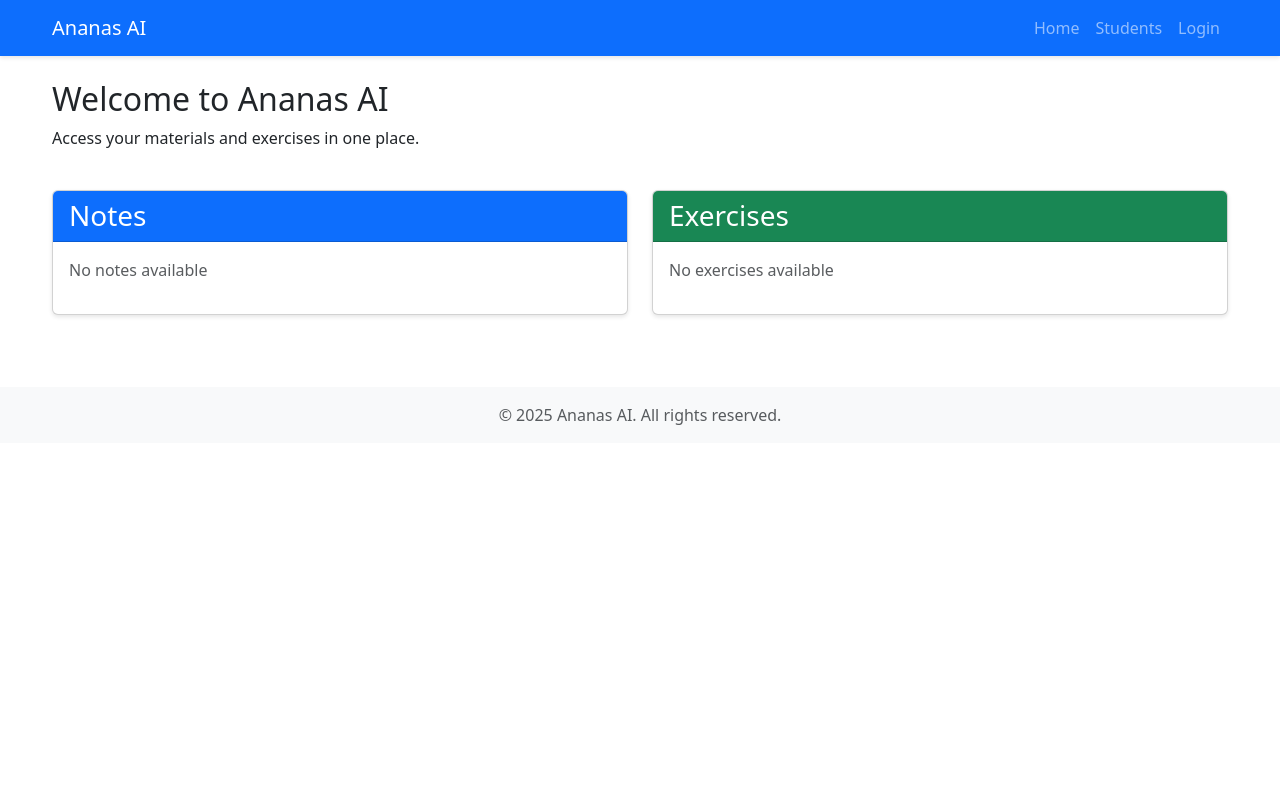
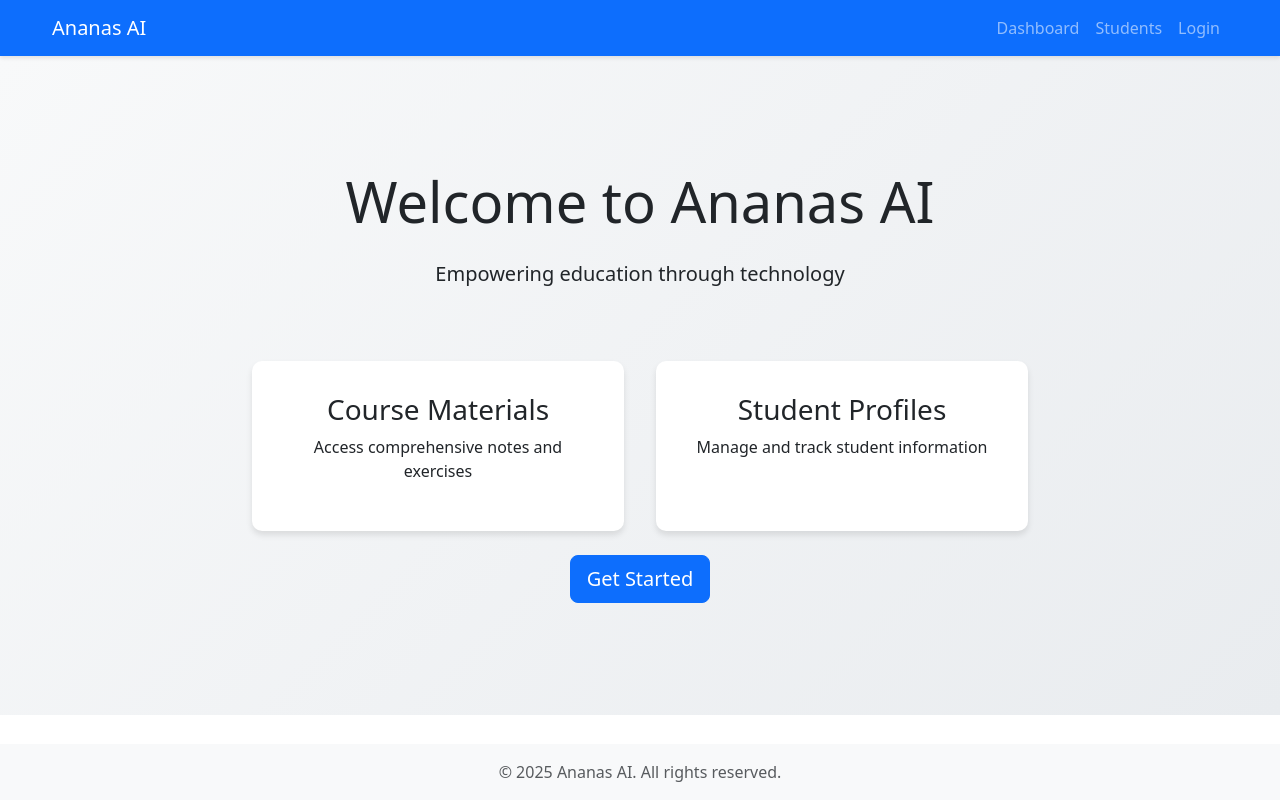
Before and after one commit to MusaBangash/ananas-ai-education, a Flask app: page / in a window 1280 px wide. Run offline with Flask 3, Linux system fonts and the light colour scheme.

Commit message:
Add landing page and reorganize routes

```diff
--- a/app.py
+++ b/app.py
@@ -67,9 +67,13 @@ def load_user(user_id):
 
 @app.route('/')
 def home():
+    return send_from_directory('.', 'index.html')
+
+@app.route('/dashboard')
+def dashboard():
     notes = Material.query.filter_by(category='notes').all()
     exercises = Material.query.filter_by(category='exercise').all()
-    return render_template('index.html', notes=notes, exercises=exercises)
+    return render_template('dashboard.html', notes=notes, exercises=exercises)
 
 @app.route('/login', methods=['GET', 'POST'])
 def login():
--- /dev/null
+++ b/index.html
@@ -0,0 +1,65 @@
+<!DOCTYPE html>
+<html lang="en">
+<head>
+    <meta charset="UTF-8">
+    <meta name="viewport" content="width=device-width, initial-scale=1.0">
+    <title>Welcome to Ananas AI</title>
+    <link href="https://cdn.jsdelivr.net/npm/bootstrap@5.3.0/dist/css/bootstrap.min.css" rel="stylesheet">
+    <link rel="stylesheet" href="/static/style.css">
+</head>
+<body>
+    <div class="landing-page">
+        <nav class="navbar navbar-expand-lg navbar-dark bg-primary">
+            <div class="container">
+                <a class="navbar-brand" href="/">Ananas AI</a>
+                <button class="navbar-toggler" type="button" data-bs-toggle="collapse" data-bs-target="#navbarNav">
+                    <span class="navbar-toggler-icon"></span>
+                </button>
+                <div class="collapse navbar-collapse" id="navbarNav">
+                    <ul class="navbar-nav ms-auto">
+                        <li class="nav-item">
+                            <a class="nav-link" href="/dashboard">Dashboard</a>
+                        </li>
+                        <li class="nav-item">
+                            <a class="nav-link" href="/students">Students</a>
+                        </li>
+                        <li class="nav-item">
+                            <a class="nav-link" href="/login">Login</a>
+                        </li>
+                    </ul>
+                </div>
+            </div>
+        </nav>
+
+        <div class="hero-section">
+            <div class="container text-center py-5">
+                <h1 class="display-4 mb-4">Welcome to Ananas AI</h1>
+                <p class="lead mb-4">Empowering education through technology</p>
+                <div class="row justify-content-center">
+                    <div class="col-md-8">
+                        <div class="features-grid">
+                            <div class="feature-card">
+                                <h3>Course Materials</h3>
+                                <p>Access comprehensive notes and exercises</p>
+                            </div>
+                            <div class="feature-card">
+                                <h3>Student Profiles</h3>
+                                <p>Manage and track student information</p>
+                            </div>
+                        </div>
+                    </div>
+                </div>
+                <a href="/dashboard" class="btn btn-primary btn-lg mt-4">Get Started</a>
+            </div>
+        </div>
+    </div>
+
+    <footer class="footer mt-auto py-3 bg-light">
+        <div class="container text-center">
+            <span class="text-muted">© 2025 Ananas AI. All rights reserved.</span>
+        </div>
+    </footer>
+
+    <script src="https://cdn.jsdelivr.net/npm/bootstrap@5.3.0/dist/js/bootstrap.bundle.min.js"></script>
+</body>
+</html>
--- a/static/style.css
+++ b/static/style.css
@@ -3,6 +3,38 @@ body {
     min-height: 100vh;
     display: flex;
     flex-direction: column;
+}
+
+/* Landing page styles */
+.landing-page {
+    flex: 1;
+}
+
+.hero-section {
+    background: linear-gradient(135deg, #f8f9fa 0%, #e9ecef 100%);
+    padding: 4rem 0;
+    min-height: 80vh;
+    display: flex;
+    align-items: center;
+}
+
+.features-grid {
+    display: grid;
+    grid-template-columns: repeat(auto-fit, minmax(250px, 1fr));
+    gap: 2rem;
+    margin-top: 3rem;
+}
+
+.feature-card {
+    background: white;
+    padding: 2rem;
+    border-radius: 10px;
+    box-shadow: 0 4px 6px rgba(0, 0, 0, 0.1);
+    transition: transform 0.3s ease;
+}
+
+.feature-card:hover {
+    transform: translateY(-5px);
 }
 
 .footer {
--- a/templates/base.html
+++ b/templates/base.html
@@ -18,6 +18,9 @@
                 <ul class="navbar-nav ms-auto">
                     <li class="nav-item">
                         <a class="nav-link" href="{{ url_for('home') }}">Home</a>
+                    </li>
+                    <li class="nav-item">
+                        <a class="nav-link" href="{{ url_for('dashboard') }}">Dashboard</a>
                     </li>
                     <li class="nav-item">
                         <a class="nav-link" href="{{ url_for('students') }}">Students</a>
```
Also changed, not shown: templates/dashboard.html (renamed from templates/index.html).
